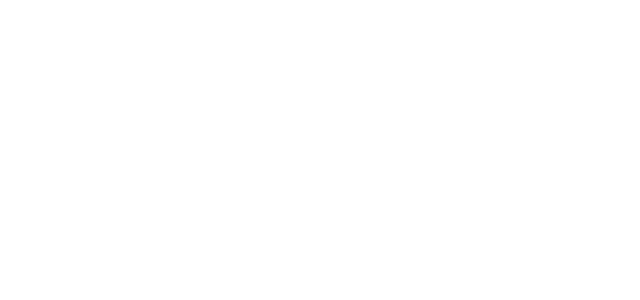
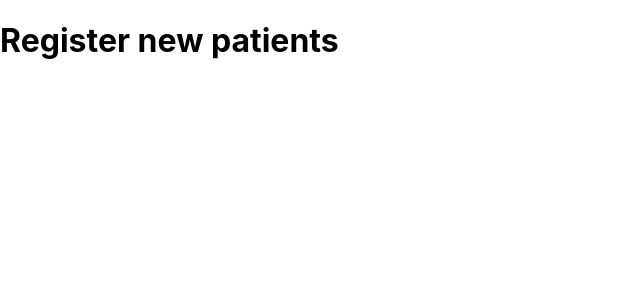
Before and after one commit to Chenuka1/Individual_project, a React (Create React App) app in the folder client/: page / in a window 1280 px wide. Shown: the top 300 px of the page, without its empty margins (0-640 px from the left). Built offline with nearby package versions, Linux system fonts and the light colour scheme.

Commit message:
correct code

```diff
--- a/client/src/App.js
+++ b/client/src/App.js
@@ -1,21 +1,16 @@
-
-
-import { BrowserRouter, Routes, Route } from "react-router-dom";
-import patientManagement from "./pages/patientManagement";
-
+import React from 'react';
+import { BrowserRouter, Routes, Route } from 'react-router-dom';
+import AddUsers from './pages/addUsers';
 
 function App() {
   return (
     <div className="App">
-
       <BrowserRouter>
         <Routes>
-          <Route path="/" element={<patientManagement/>}/>
-
+          <Route path="/" element={<AddUsers/>} />
+          {/* Add more Route components for other pages if needed */}
         </Routes>
-
       </BrowserRouter>
-
     </div>
   );
 }
--- a/client/src/pages/addUsers.jsx
+++ b/client/src/pages/addUsers.jsx
@@ -1,18 +1,12 @@
-import react from react;
+import React from "react";
 
-export default function addUsers(){
+function AddUsers() {
+  return (
+    <div>
+      <h1>Register new patients</h1>
+      {/* Add your component content here */}
+    </div>
+  );
+}
 
-    return(
-
-        <div>
-
-            <h1>Register new patients</h1>
-
-
-
-
-
-
-        </div>
-    )
-}
+export default AddUsers;
```
